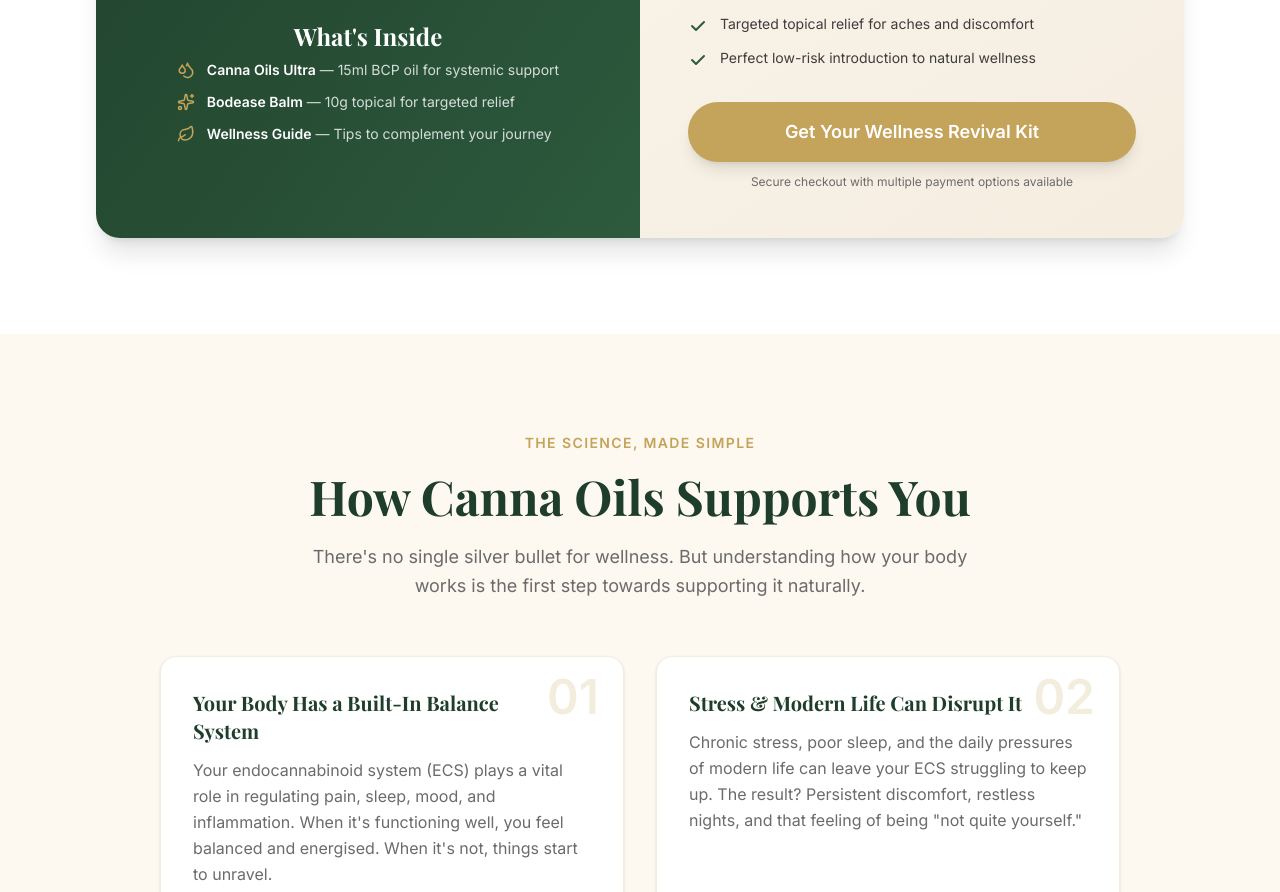
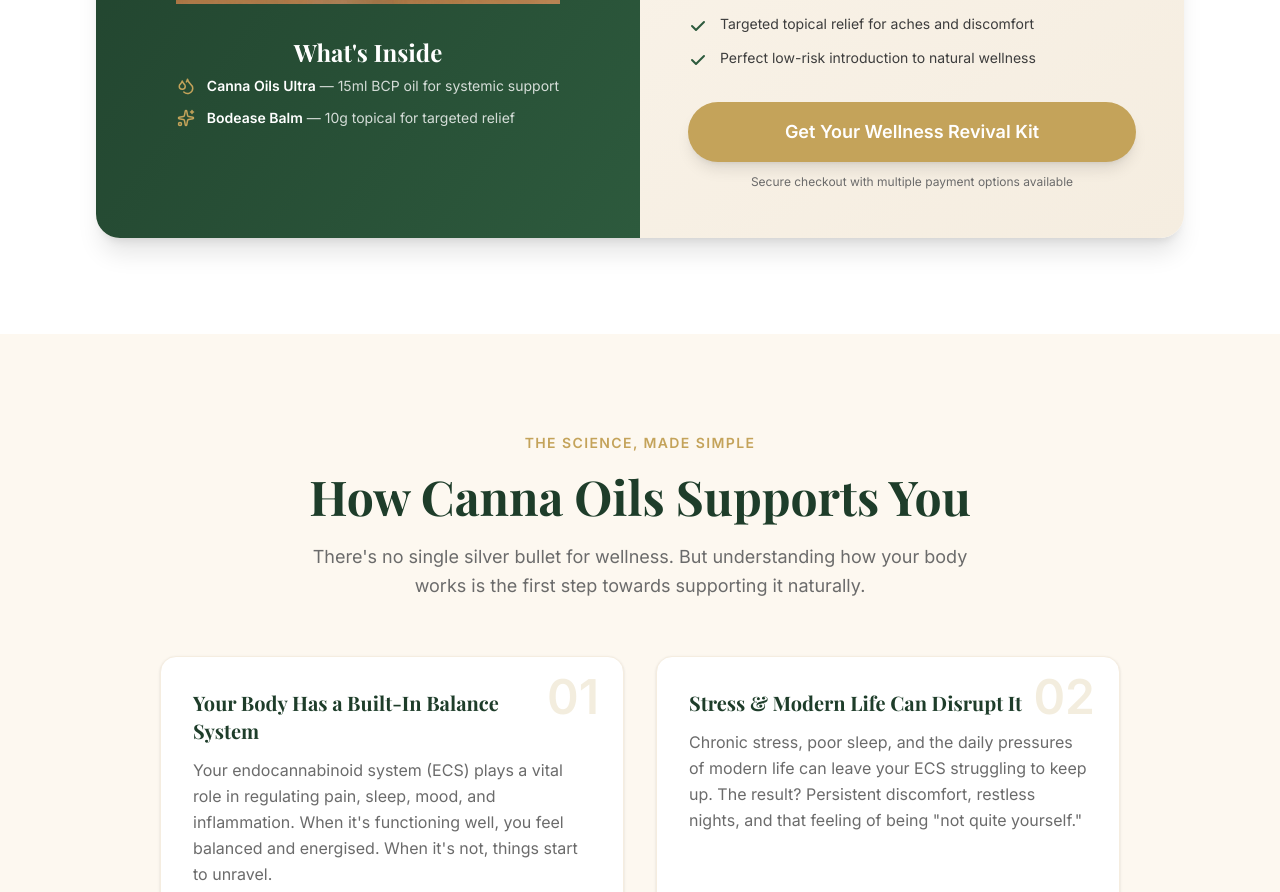
Before and after one commit to Wellnessrevival/wellness-revival, a React (Vite) app: page / in a window 1280 px wide. Shown: the part 2823-3715 px from the top of the page. Built offline with nearby package versions, Linux system fonts and the light colour scheme.

Commit message:
Remove Wellness Guide references from landing page and templates

```diff
--- a/src/components/ProductKit.jsx
+++ b/src/components/ProductKit.jsx
@@ -33,10 +33,7 @@
                   <Sparkles size={18} className="text-brand-gold flex-shrink-0" />
                   <span><strong className="text-white">Bodease Balm</strong> — 10g topical for targeted relief</span>
                 </div>
-                <div className="flex items-center gap-3">
-                  <Leaf size={18} className="text-brand-gold flex-shrink-0" />
-                  <span><strong className="text-white">Wellness Guide</strong> — Tips to complement your journey</span>
-                </div>
+
               </div>
             </div>
 
```
